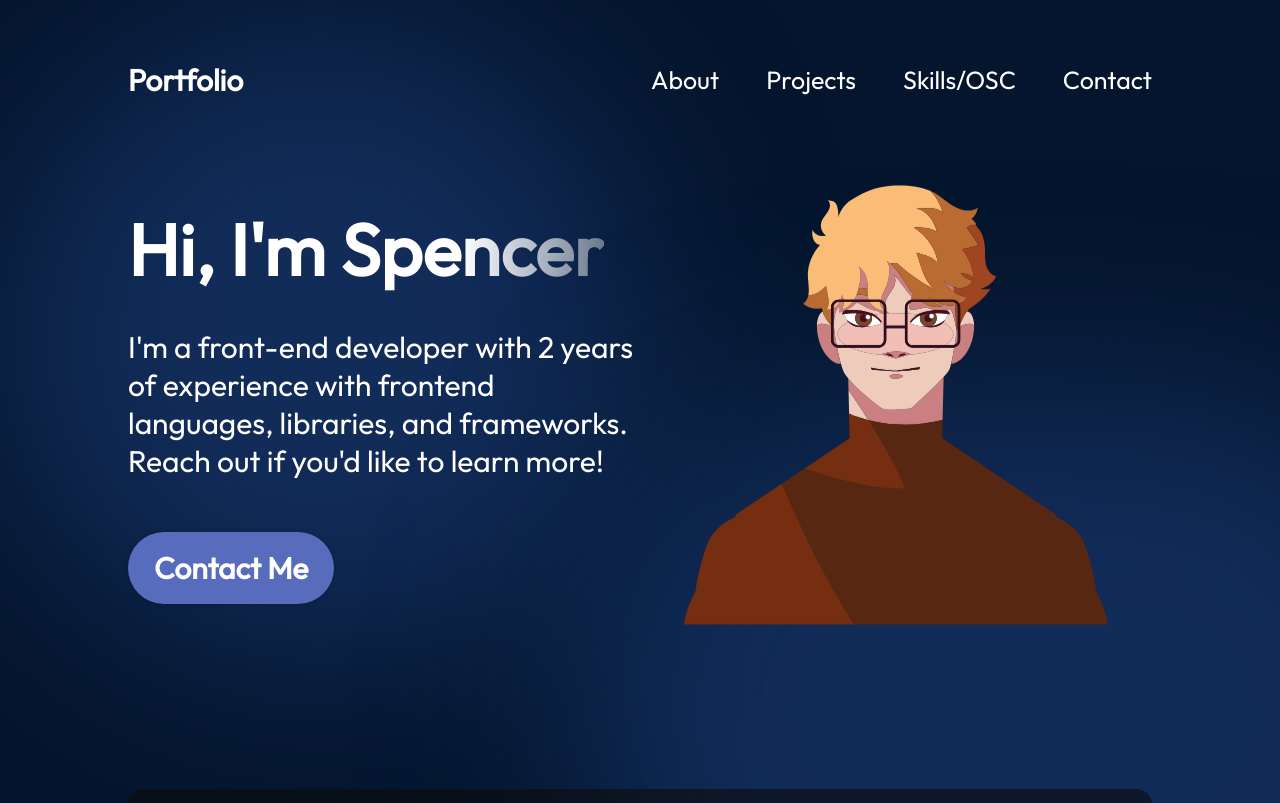
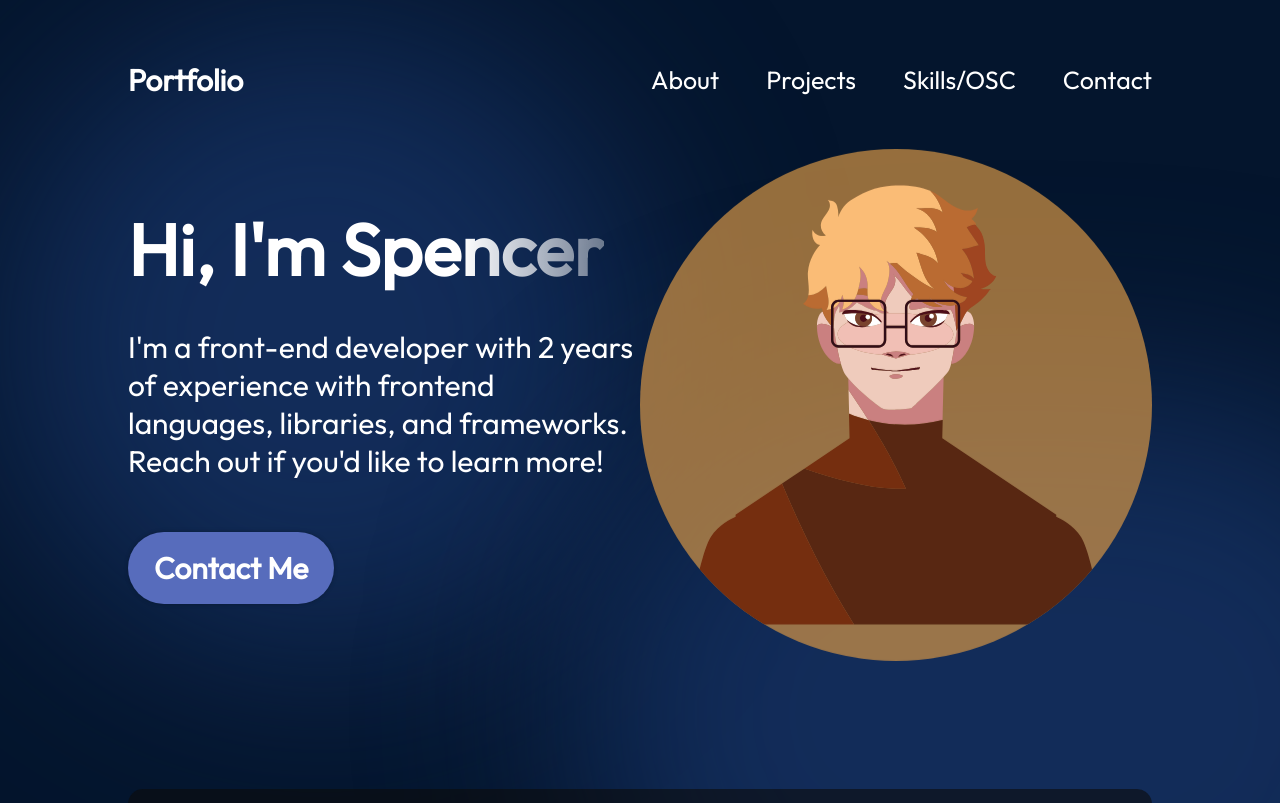
Before and after one commit to sgfaught1/Portfolio-Spencer_Faught, a React (Vite) app in the folder portfolio_Spencer-Faught/: page / in a window 1280 px wide. Shown: the top 803 px of the page. Built offline with nearby package versions, Linux system fonts and the light colour scheme.

Commit message:
Update Hero.module.css

```diff
--- a/portfolio_Spencer-Faught/src/components/Hero/Hero.module.css
+++ b/portfolio_Spencer-Faught/src/components/Hero/Hero.module.css
@@ -49,6 +49,8 @@
 .heroImg {
     width: 50%;
     z-index: 1;
+    background: rgba(212, 148, 69, 0.7);
+    border-radius: 50%;
 
     animation-name: floating;
     animation-duration: 3s;
```
